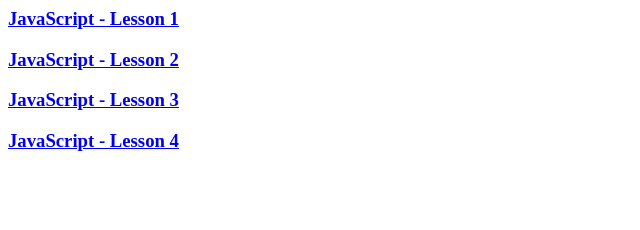
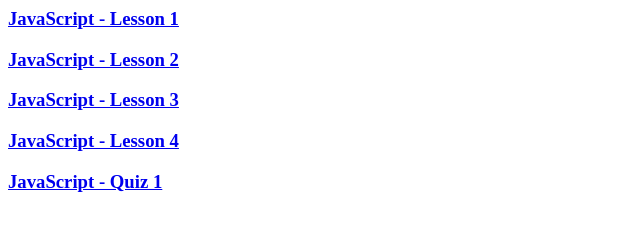
Before and after one commit to rahool/javascript, a plain HTML site: page index.html in a window 1280 px wide. Shown: the whole page, without its empty margins (0-640 px from the left). Drawn offline with Linux system fonts and the light colour scheme.

Commit message:
added quiz 1

```diff
--- a/index.html
+++ b/index.html
@@ -8,5 +8,6 @@
 <h3><a href="lesson2/index.html">JavaScript - Lesson 2</a></h3>
 <h3><a href="lesson3/index.html">JavaScript - Lesson 3</a></h3>
 <h3><a href="lesson4/index.html">JavaScript - Lesson 4</a></h3>
+<h3><a href="quiz1/index.html">JavaScript - Quiz 1</a></h3>
 </body>
 </html>
```
